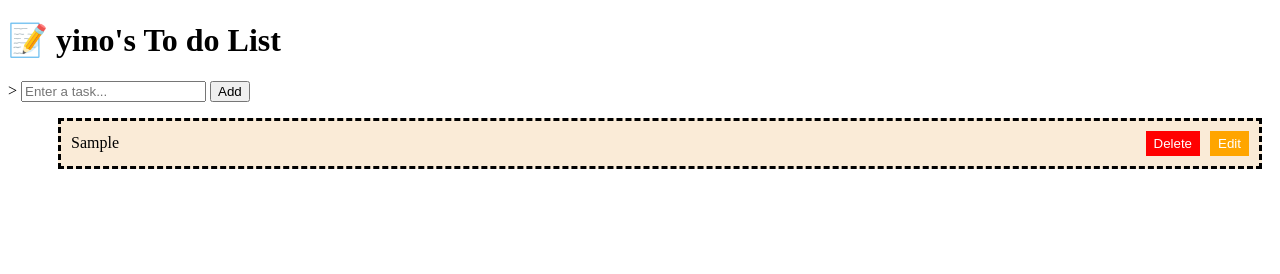
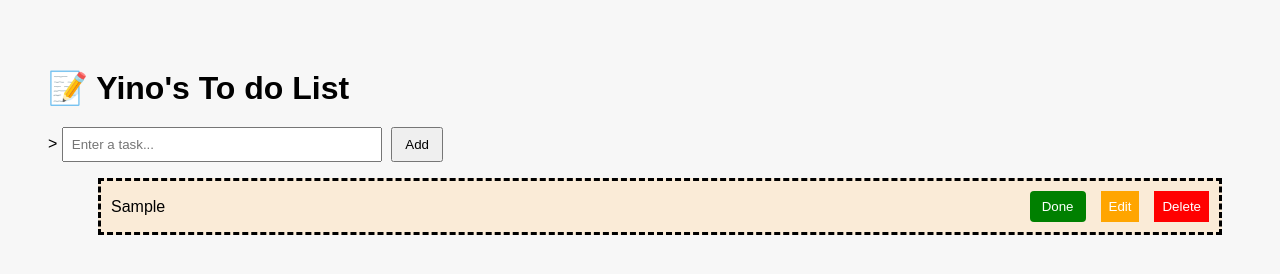
Before and after one commit to yino-Wang/todo_weather, a plain HTML site: page index.html in a window 1280 px wide. Both pictures are taken after typing "Sample" into the empty fields and a click on the button "Add". Drawn offline with Linux system fonts and the light colour scheme.

Commit message:
Update index.html

```diff
--- a/index.html
+++ b/index.html
@@ -7,6 +7,26 @@
     <meta name="viewport" content="width=device-width, initial-scale=1.0">
 
     <style>
+            body {
+                font-family: sans-serif;
+                padding: 40px;
+                background-color: #f7f7f7;
+            }
+
+            h1 {
+                margin-bottom: 20px;
+            }
+
+            input {
+                padding: 8px;
+                width: 300px;
+            }
+
+            button {
+                padding: 8px 12px;
+                margin-left: 5px;
+                cursor: pointer;
+            }
         li{
             border-color:black;
             border-style: dashed;
@@ -36,11 +56,22 @@
             padding: 5px 8px;
             cursor: pointer;
         }
+        .toggle {
+            background-color: green;
+            color: white;
+            border: none;
+            border-radius: 4px;
+        }
+
+        .completed {
+            text-decoration: line-through;
+            color: #999;
+        }
     </style>
 
 </head>
 <body>
-    <h1>📝 yino's To do List </h1>>
+    <h1>📝 Yino's To do List </h1>>
     <input type="text" id="input" placeholder="Enter a task...">
     <button type="button" id="addbtn">Add</button>
     <ul id="todo"></ul>
@@ -51,6 +82,7 @@
         const todo = document.getElementById("todo");
 
         //get tasks array in localStorage
+        //tasks format: tasks[ [text:abc, completed: true or flase] , [], [],...]
         let tasks = JSON.parse(localStorage.getItem("tasks")) || [];
 
         //渲染任务列表
@@ -59,10 +91,21 @@
             tasks.forEach((task,index) => {
                 const list = document.createElement("li");
                 const taskContext = document.createElement("span");
-                taskContext.textContent = task;
-                //let button stay right...
-                const btnGroup = document.createElement("div");
-                btnGroup.classList.add("btngroup");
+                taskContext.textContent = task.text; //
+
+                if(task.completed){ //completed is a boolean
+                    taskContext.classList.add("completed");
+                }
+
+                const toggleBtn = document.createElement("button");
+                toggleBtn.textContent = task.completed ? "Undo" : "Done"; //加文字内容
+                toggleBtn.classList.add("toggle");
+                toggleBtn.addEventListener("click", function(){
+                    tasks[index].completed = !tasks[index].completed;
+                    saveTasks();
+                    renderTasks();
+                });
+
                  //edit a list
                 const editBtn = document.createElement("button");
                 editBtn.textContent = "Edit";
@@ -73,7 +116,7 @@
                     if(newText === ""){
                         alert("Please enter your new task...");
                     }else if(newText !== null && newText.trim() !== ""){ //trim -> remove space
-                        tasks[index] = newText.trim();
+                        tasks[index].text = newText.trim();
                         saveTasks();
                         renderTasks();
                     }
@@ -90,9 +133,14 @@
                     renderTasks();
                 });
 
+                //let button stay right...
+                const btnGroup = document.createElement("div");
+                btnGroup.classList.add("btngroup");
+
                 //组装按钮组
+                btnGroup.appendChild(toggleBtn);
+                btnGroup.appendChild(editBtn);
                 btnGroup.appendChild(deleteBtn);
-                btnGroup.appendChild(editBtn);
 
                 //add to list
                 list.appendChild(taskContext);
@@ -114,7 +162,7 @@
                 return;
             }
 
-            tasks.push(task);
+            tasks.push({text: task, completed: false});
             saveTasks();
             renderTasks();
 
```
